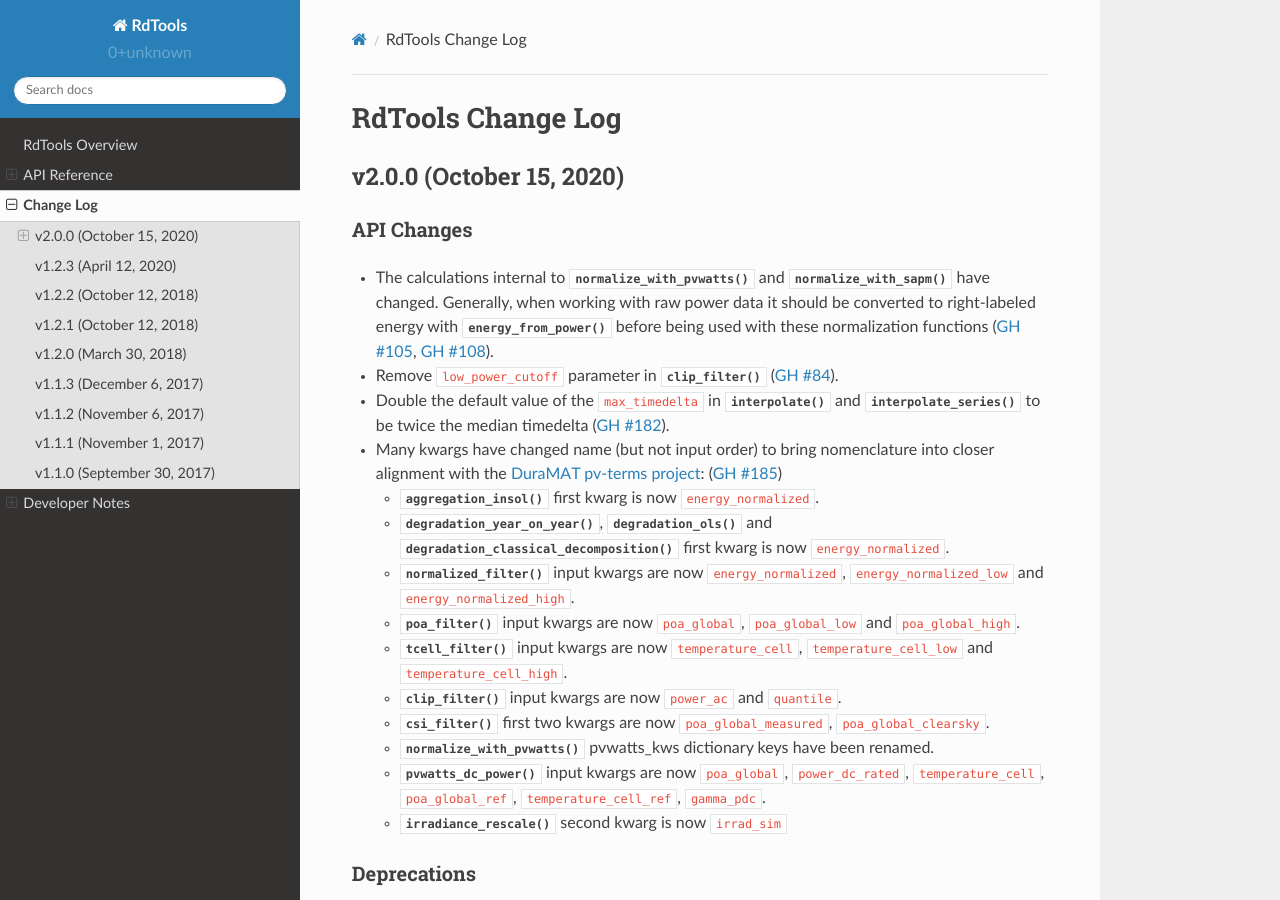
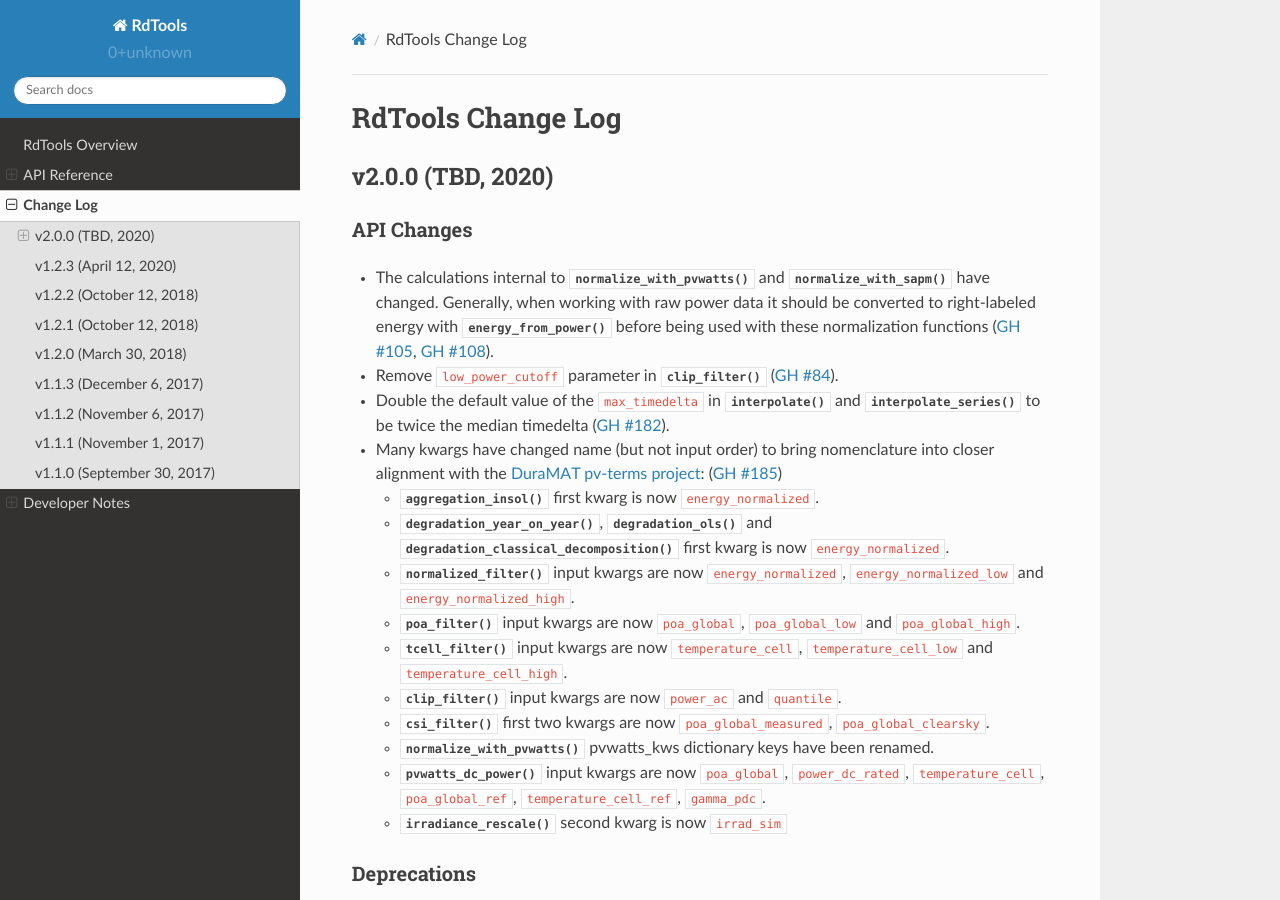
Before and after one commit to NREL/rdtools, a Sphinx documentation site: the page built from docs/sphinx/source/changelog.rst, in a window 1280 px wide and 900 px high. Built offline with Sphinx 7.4.7 and the Read the Docs theme 2.0.0, drawn with Linux system fonts in a browser that asks for light colours; pages that are not in the unit, such as notebooks, are missing from menus.

Commit message:
Update docs/sphinx/source/changelog/v2.0.0.rst
Co-authored-by: Michael Deceglie <mdeceglie@users.noreply.github.com>

```diff
--- a/docs/sphinx/source/changelog/v2.0.0.rst
+++ b/docs/sphinx/source/changelog/v2.0.0.rst
@@ -1,5 +1,5 @@
 *************************
-v2.0.0 (October 15, 2020)
+v2.0.0 (TBD, 2020)
 *************************
 
 API Changes
```
